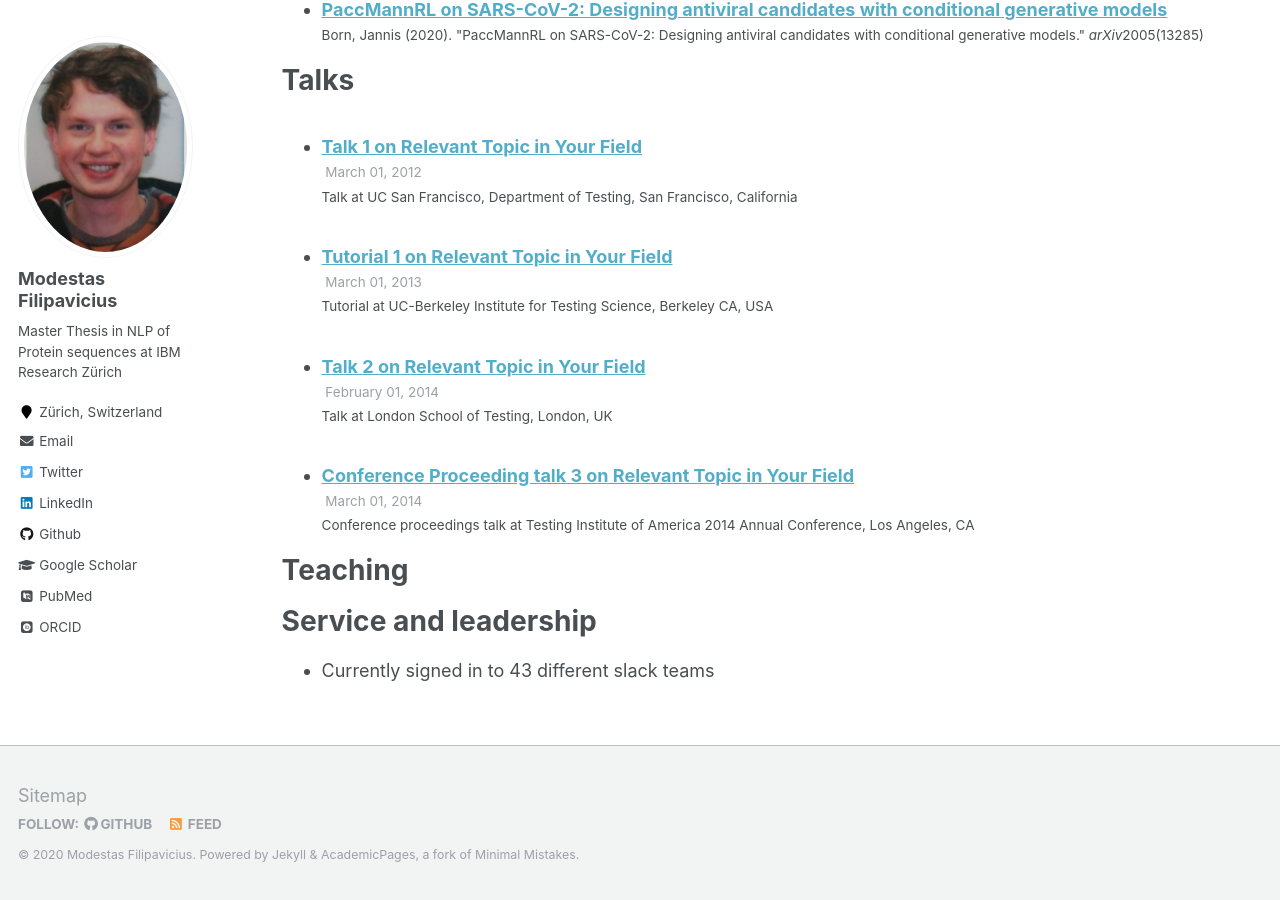
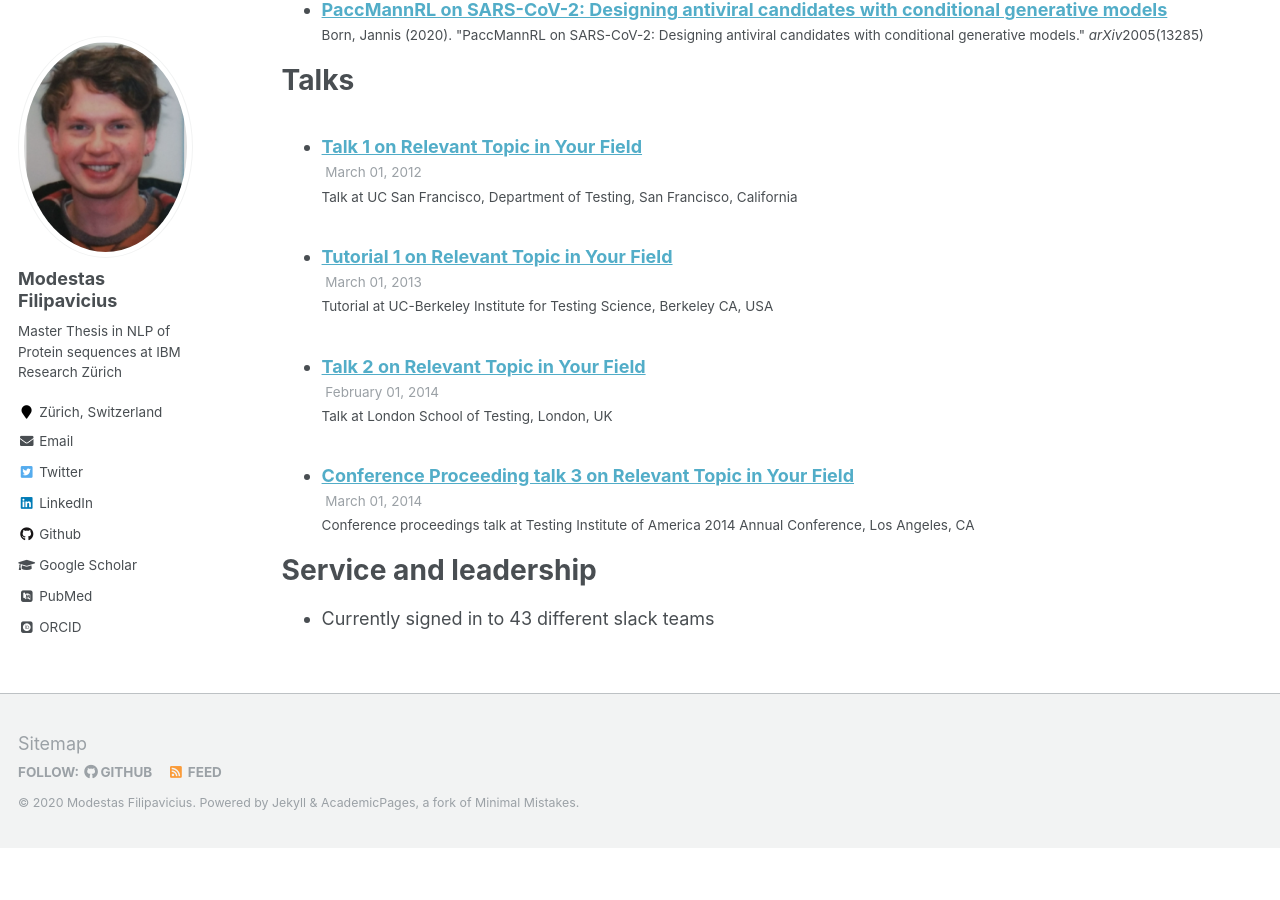
Before and after one commit to mfilipav/mfilipav.github.io, a Jekyll site: the page built from _pages/cv.md, in a window 1280 px wide and 900 px high, scrolled down 1219 px. Built offline with Jekyll 4.4.1, drawn with Linux system fonts in a browser that asks for light colours; some web fonts are replaced; a file with an impossible date is left out; after the commit the page ends 2067 px from its top, so only the background shows below that.

Commit message:
bug: renamed all  references to

```diff
--- a/_includes/archive-single.html
+++ b/_includes/archive-single.html
@@ -38,7 +38,7 @@
       <p class="page__meta"><i class="fa fa-clock-o" aria-hidden="true"></i> {% include read-time.html %}</p>
     {% endif %}
 
-        {% if post.collection == 'teaching' %}
+        {% if post.collection == 'hobbies' %}
           <p> {{ post.type }}, <i>{{ post.venue }}</i>, {{ post.date | default: "1900-01-01" | date: "%Y" }} </p>
         {% elsif post.collection == 'publications' %}
           <p>Published in <i>{{ post.venue }}</i>, {{ post.date | default: "1900-01-01" | date: "%Y" }} </p>
--- a/_layouts/single.html
+++ b/_layouts/single.html
@@ -34,7 +34,7 @@ layout: default
           <p class="page__date"><strong><i class="fa fa-fw fa-calendar" aria-hidden="true"></i> {{ site.data.ui-text[site.locale].date_label | default: "Published:" }}</strong> <time datetime="{{ page.modified | date: "%Y-%m-%d" }}">{{ page.modified | date: "%B %d, %Y" }}</time></p>
         {% endif %}
 
-        {% if page.collection == 'teaching' %}
+        {% if page.collection == 'hobbies' %}
           <p> {{ page.type }}, <i>{{ page.venue }}</i>, {{ page.date | default: "1900-01-01" | date: "%Y" }} </p>
         {% elsif page.venue and page.date %}
           <p>Published in <i>{{ page.venue }}</i>, {{ page.date | default: "1900-01-01" | date: "%Y" }} </p>
--- a/_pages/cv.md
+++ b/_pages/cv.md
@@ -48,11 +48,6 @@ Talks
     {% include archive-single-talk-cv.html %}
   {% endfor %}</ul>
 
-Teaching
-======
-  <ul>{% for post in site.teaching %}
-    {% include archive-single-cv.html %}
-  {% endfor %}</ul>
 
 Service and leadership
 ======
--- a/_pages/teaching.html
+++ b/_pages/hobbies.html
@@ -1,12 +1,12 @@
 ---
 layout: archive
-title: "Teaching"
-permalink: /teaching/
+title: "Hobbies"
+permalink: /hobbies/
 author_profile: true
 ---
 
 {% include base_path %}
 
-{% for post in site.teaching reversed %}
+{% for post in site.hobbies reversed %}
   {% include archive-single.html %}
 {% endfor %}
```
Also changed, not shown: _pages/markdown.md (+1 -1 lines).
